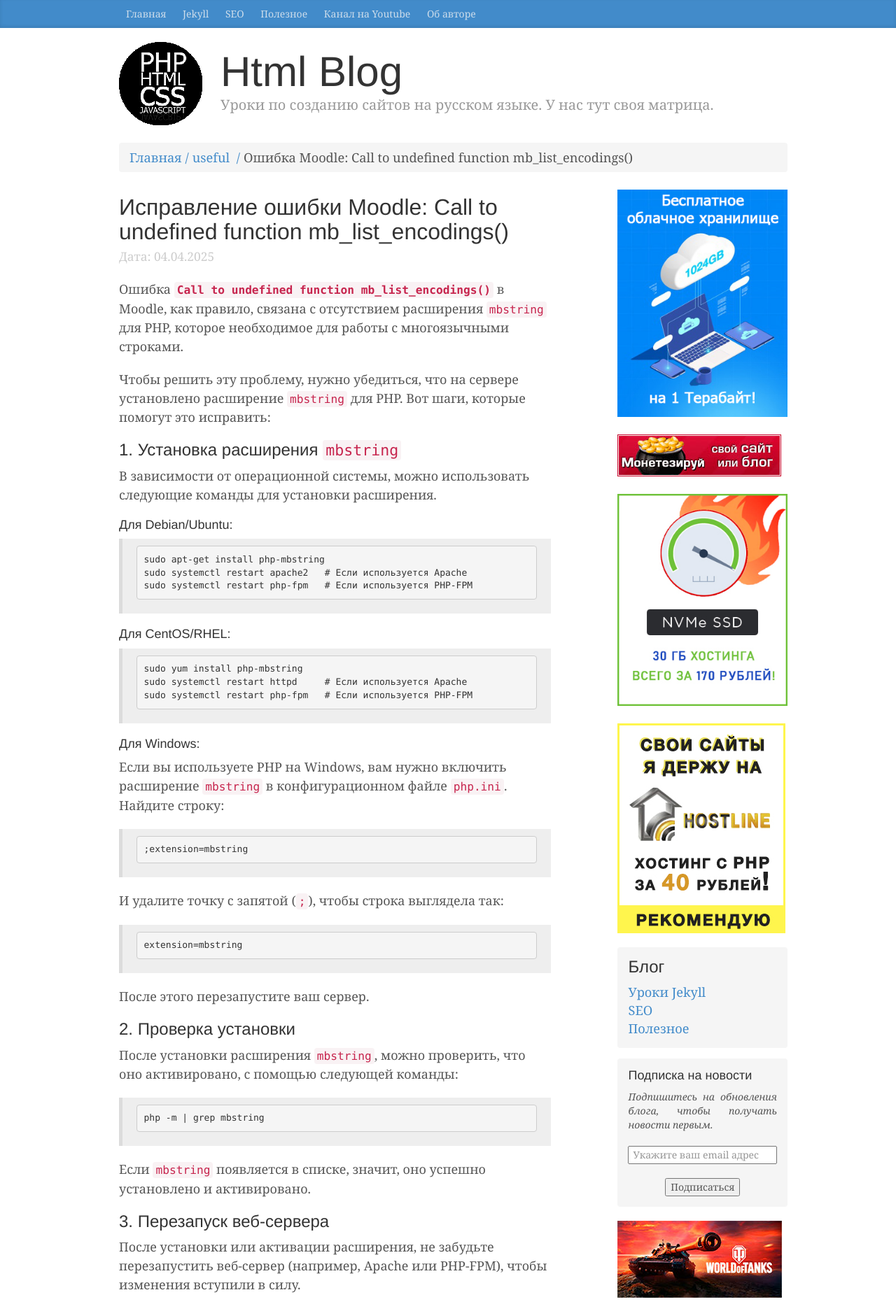
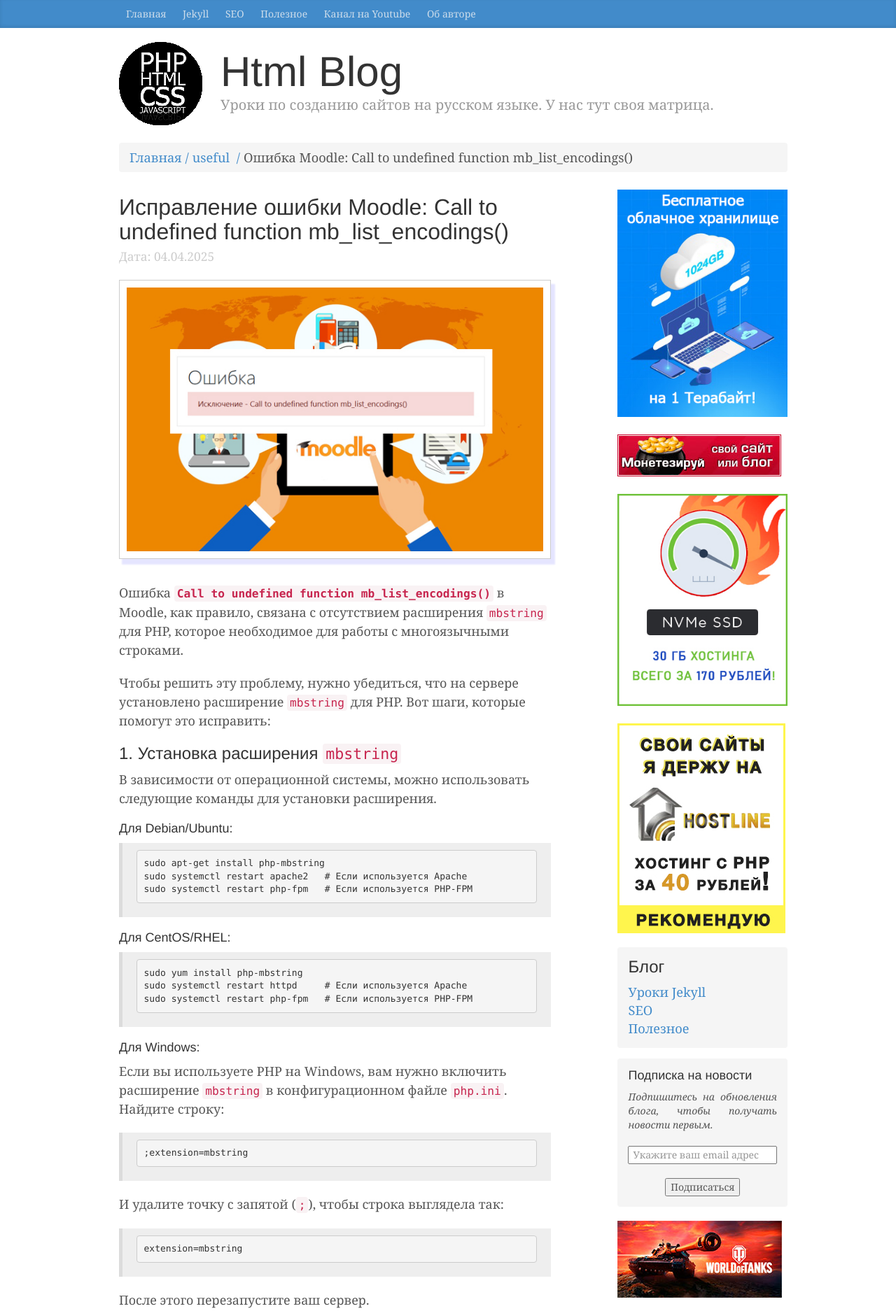
Before and after one commit to htmlblog/htmlblog.github.io, a Jekyll site: the page built from _posts/2025-04-04-moodle-error-call-to-undefined-function-mb_list_encodings.md, in a window 1280 px wide. Shown: the top 1874 px of the page at 70% size. Built offline with Jekyll 4.4.1, drawn with Linux system fonts in a browser that asks for light colours; comment, search, counter and statistics services are not loaded.

Commit message:
Update 2025-04-04-moodle-error-call-to-undefined-function-mb_list_encodings.md

```diff
--- a/_posts/2025-04-04-moodle-error-call-to-undefined-function-mb_list_encodings.md
+++ b/_posts/2025-04-04-moodle-error-call-to-undefined-function-mb_list_encodings.md
@@ -13,7 +13,7 @@
 layout: post
 thumb: "/uploads/moodle-error-call-to-undefined-function-mb_list_encodings.jpg"
 ---
-
+<p><img src="/uploads/moodle-error-call-to-undefined-function-mb_list_encodings.jpg"></p>
 <p>Ошибка <b><code inline="">Call to undefined function mb_list_encodings()</code></b> в Moodle, как правило, связана с отсутствием расширения <code inline="">mbstring</code> для PHP, которое необходимое для работы с многоязычными строками.</p>
 <p>Чтобы решить эту проблему, нужно убедиться, что на сервере установлено расширение <code inline="">mbstring</code> для PHP. Вот шаги, которые помогут это исправить:</p>
 <h3>1. Установка расширения <code inline="">mbstring</code></h3>
```
